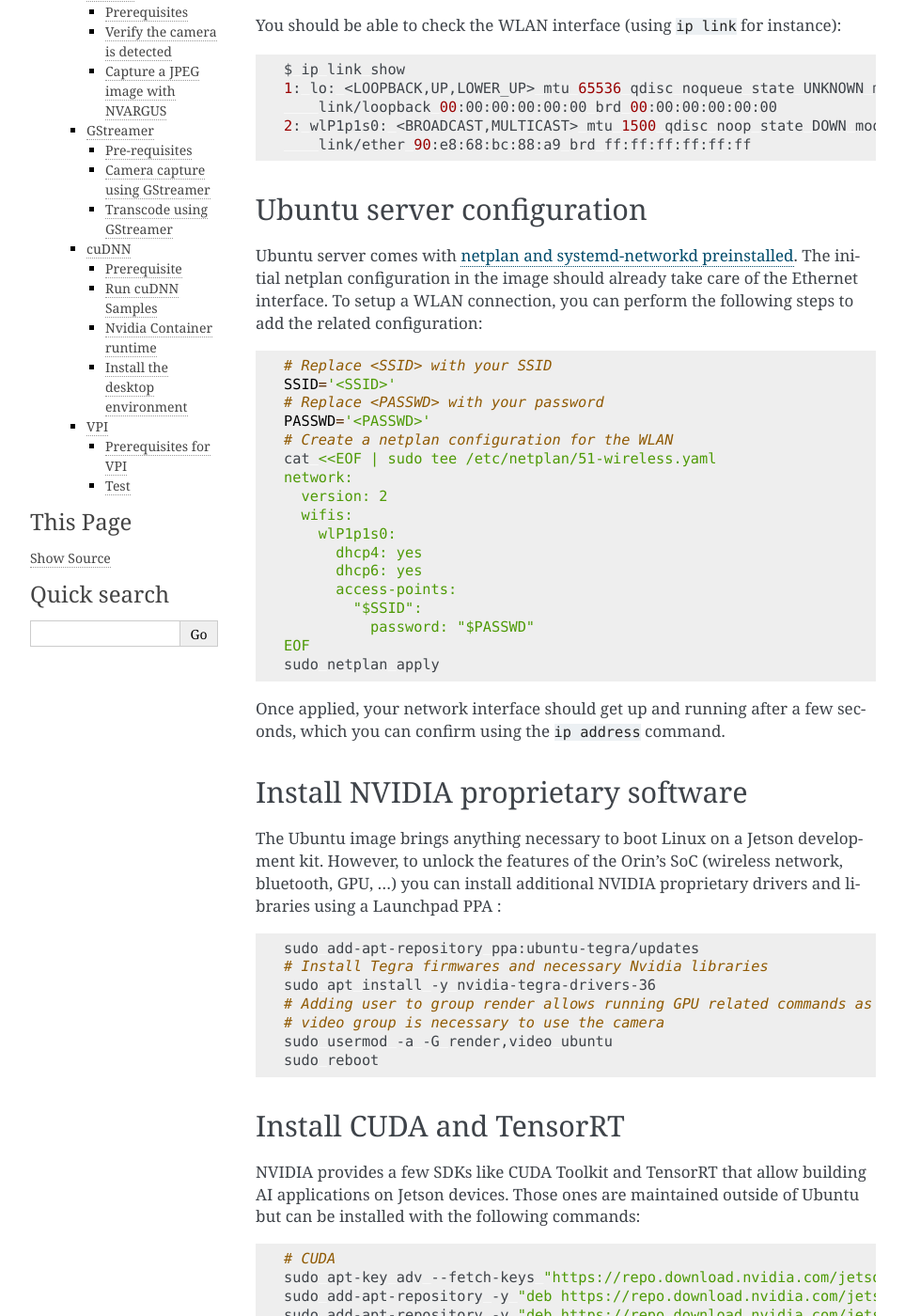
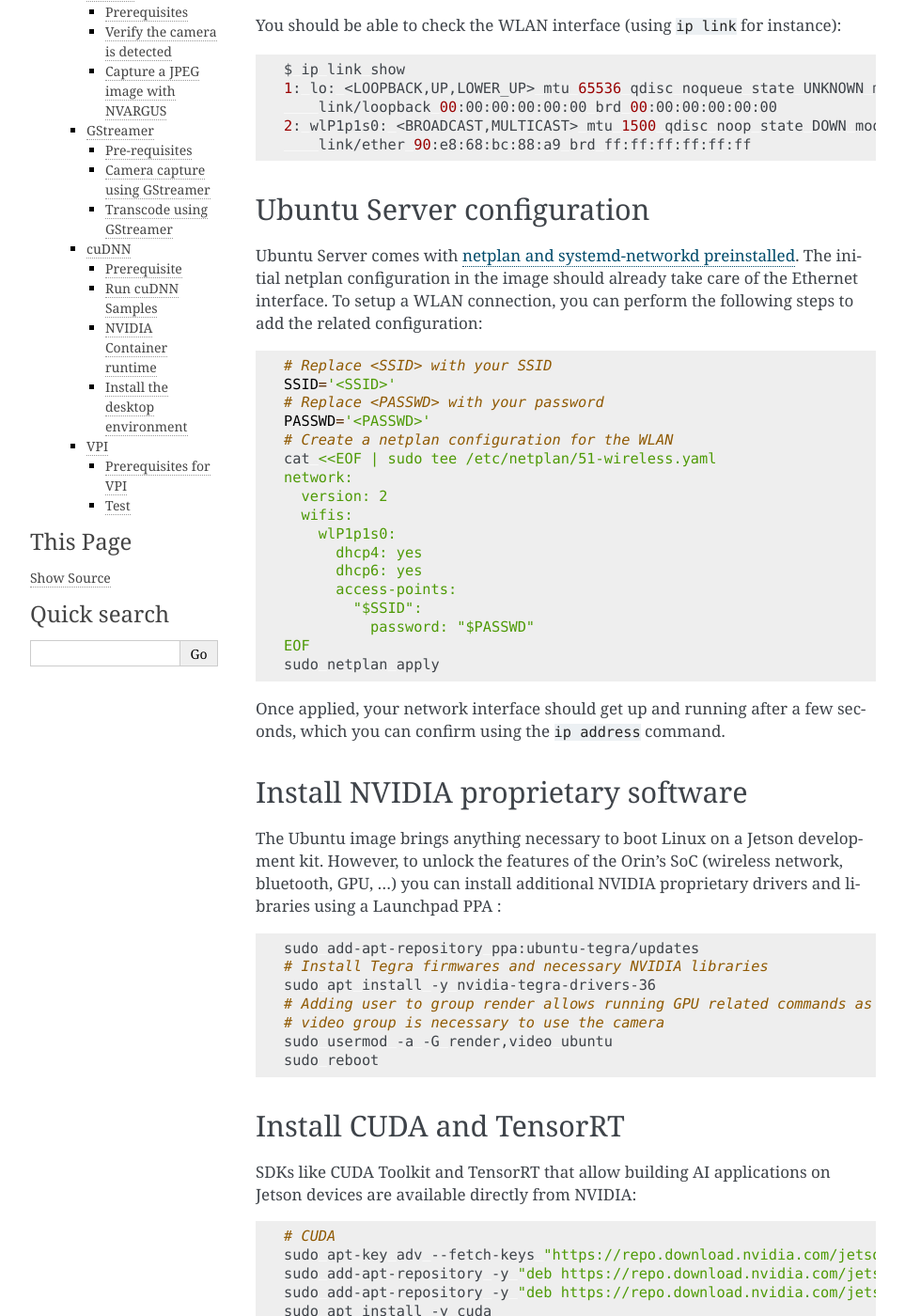
Before and after one commit to canonical/ubuntu-for-jetson, a Sphinx documentation site: the page built from docs/classic/installation-jammy.rst, in a window 1280 px wide and 1400 px high, scrolled down 491 px. Shown: the whole window at 94% size, without its empty margins (148-1111 px from the left). Built offline with Sphinx 7.4.7, drawn with Linux system fonts in a browser that asks for light colours; some of the changed text lies outside the part shown.

Commit message:
Nitpick fixes according to https://github.com/canonical/ubuntu-for-jetson/pull/11 comments

```diff
--- a/docs/classic/installation-jammy.rst
+++ b/docs/classic/installation-jammy.rst
@@ -1,7 +1,7 @@
 .. _install_server_jammy:
 
 =====================================
-Nvidia runtime on Ubuntu server 22.04
+NVIDIA runtime on Ubuntu Server 22.04
 =====================================
 
 Grub
@@ -28,10 +28,10 @@
         link/ether 90:e8:68:bc:88:a9 brd ff:ff:ff:ff:ff:ff
 
 
-Ubuntu server configuration
+Ubuntu Server configuration
 ===========================
 
-Ubuntu server comes with `netplan and systemd-networkd preinstalled`_. The initial netplan configuration in the image should already take care of the Ethernet interface. To setup a WLAN connection, you can perform the following steps to add the related configuration:
+Ubuntu Server comes with `netplan and systemd-networkd preinstalled`_. The initial netplan configuration in the image should already take care of the Ethernet interface. To setup a WLAN connection, you can perform the following steps to add the related configuration:
 
 .. code-block:: bash
 
@@ -65,7 +65,7 @@
 .. code-block:: bash
 
     sudo add-apt-repository ppa:ubuntu-tegra/updates
-    # Install Tegra firmwares and necessary Nvidia libraries
+    # Install Tegra firmwares and necessary NVIDIA libraries
     sudo apt install -y nvidia-tegra-drivers-36
     # Adding user to group render allows running GPU related commands as non root
     # video group is necessary to use the camera
@@ -76,7 +76,7 @@
 Install CUDA and TensorRT
 =========================
 
-NVIDIA provides a few SDKs like CUDA Toolkit and TensorRT that allow building AI applications on Jetson devices. Those ones are maintained outside of Ubuntu but can be installed with the following commands:
+SDKs like CUDA Toolkit and TensorRT that allow building AI applications on Jetson devices are available directly from NVIDIA:
 
 .. code-block:: bash
 
@@ -112,7 +112,7 @@
 
 
 
-Nvidia system management interface
+NVIDIA system management interface
 ----------------------------------
 
 ``nvidia-smi`` can be used to display GPU related information.
@@ -373,7 +373,7 @@
 You can also try other sample applications.
 
 
-Nvidia Container runtime
+NVIDIA Container runtime
 """"""""""""""""""""""""
 
 You can follow the `NVIDIA container test plan`_ to install and configure the `NVIDIA Container Toolkit`_ before running the JetPack container.
@@ -393,7 +393,7 @@
 Install the desktop environment
 """""""""""""""""""""""""""""""
 
-Some use cases might require a desktop environment. To turn your Ubuntu server image into a Desktop one, with hardware accelerated rendering, run the following commands:
+Some use cases might require a desktop environment. To turn your Ubuntu Server image into a Desktop one, with hardware accelerated rendering, run the following commands:
 
 .. code-block:: bash
 
```
Also changed, not shown: docs/classic/installation-noble.rst (+7 -7 lines).
